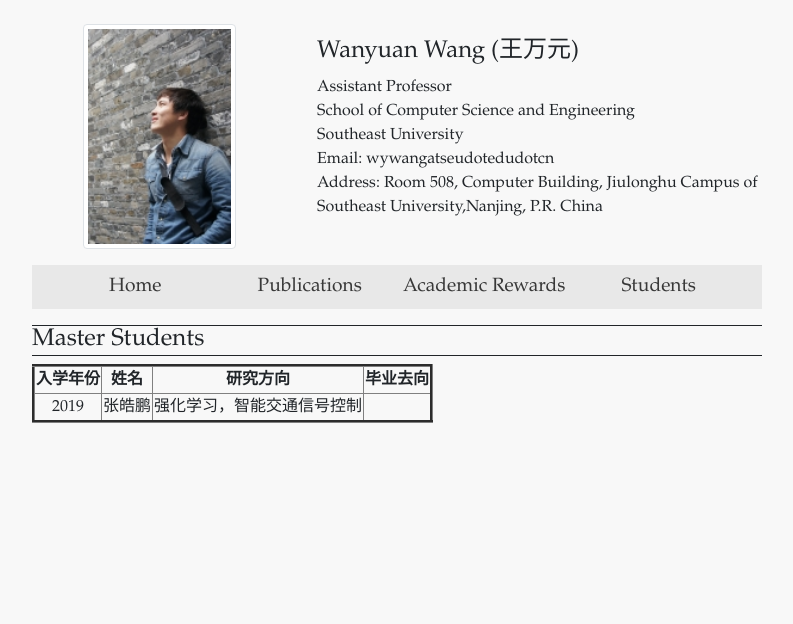
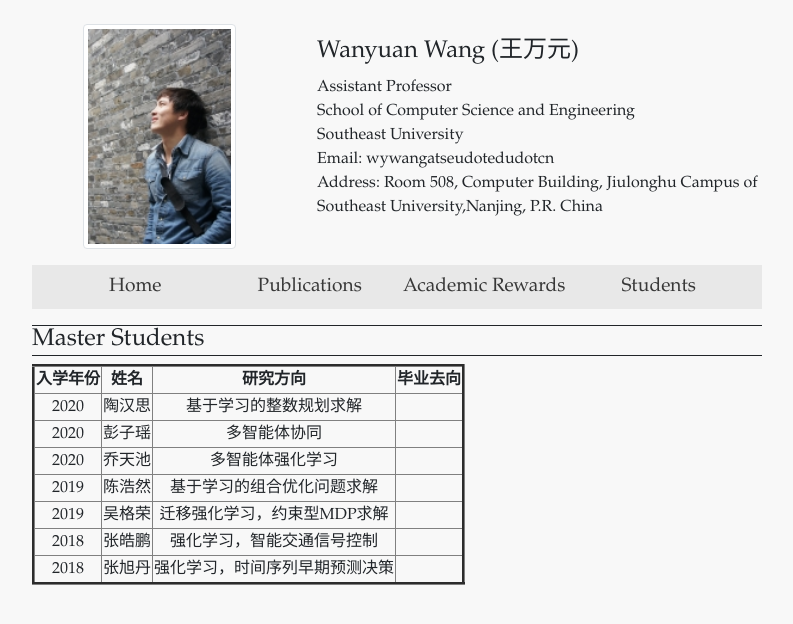
Before and after one commit to wanyuanwang/wanyuanwang.github.io, a Jekyll site: the page built from students.html, in a window 1280 px wide. Shown: the top 624 px of the page, without its empty margins (243-1036 px from the left). Built offline with Jekyll 4.4.1, drawn with Linux system fonts in a browser that asks for light colours.

Commit message:
Update students.html

```diff
--- a/students.html
+++ b/students.html
@@ -10,12 +10,48 @@ layout: default
               <th>姓名</th>
               <th>研究方向</th>
               <th>毕业去向</th>
-           </tr>
-            <tr align="center">
+          </tr>
+          <tr align="center">
+    	      <td>2020</td>
+              <td>陶汉思</td>
+              <td>基于学习的整数规划求解</td>
+              <td></td>
+          </tr>
+          <tr align="center">
+    	      <td>2020</td>
+              <td>彭子瑶</td>
+              <td>多智能体协同</td>
+              <td></td>
+          </tr>
+          <tr align="center">
+    	      <td>2020</td>
+              <td>乔天池</td>
+              <td>多智能体强化学习</td>
+              <td></td>
+          </tr>
+          <tr align="center">
     	      <td>2019</td>
+              <td>陈浩然</td>
+              <td>基于学习的组合优化问题求解</td>
+              <td></td>
+          </tr>
+          <tr align="center">
+    	      <td>2019</td>
+              <td>吴格荣</td>
+              <td>迁移强化学习，约束型MDP求解</td>
+              <td></td>
+          </tr>
+          <tr align="center">
+    	      <td>2018</td>
               <td>张皓鹏</td>
               <td>强化学习，智能交通信号控制</td>
               <td></td>
-           </tr>
+          </tr>
+          <tr align="center">
+    	      <td>2018</td>
+              <td>张旭丹</td>
+              <td>强化学习，时间序列早期预测决策</td>
+              <td></td>
+          </tr>
     </div>
 </div>
```
